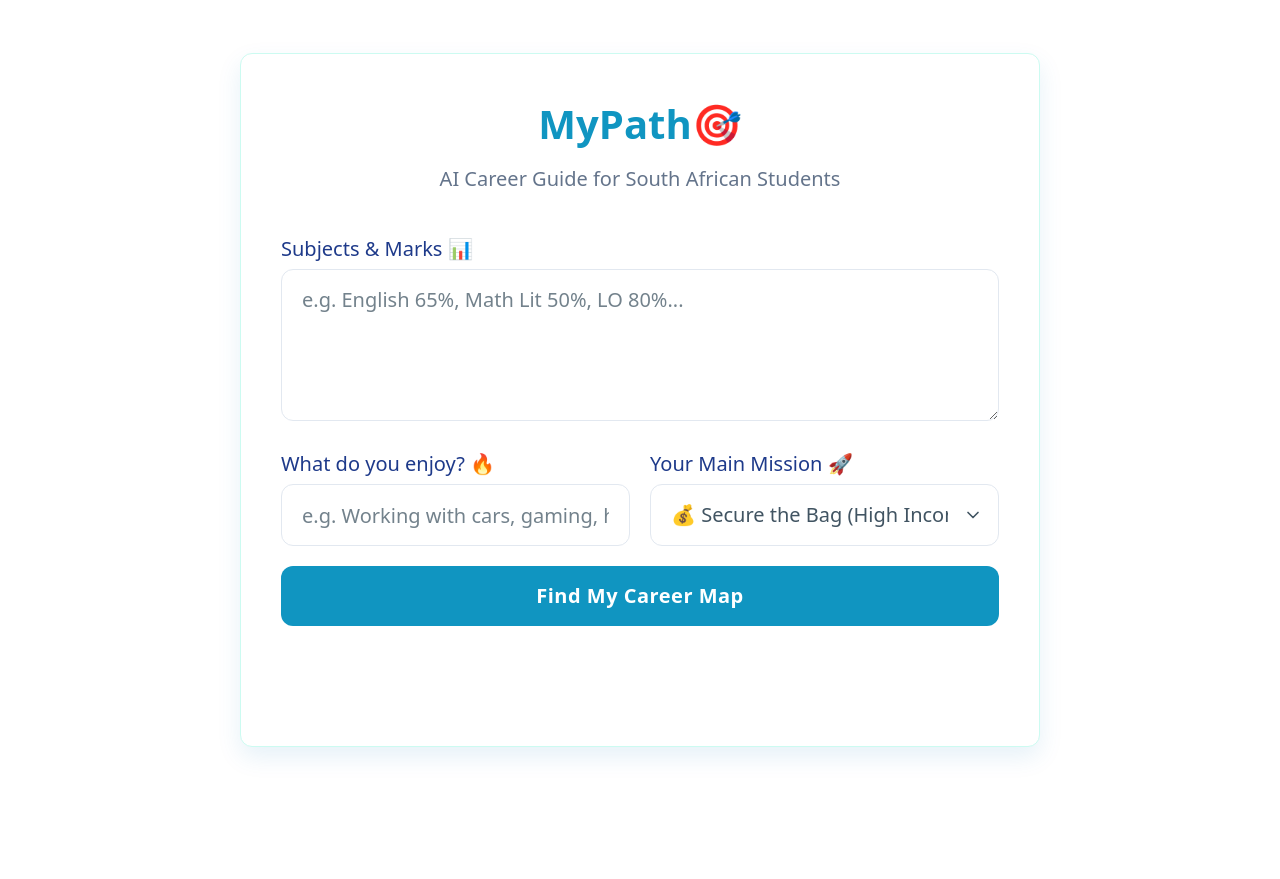
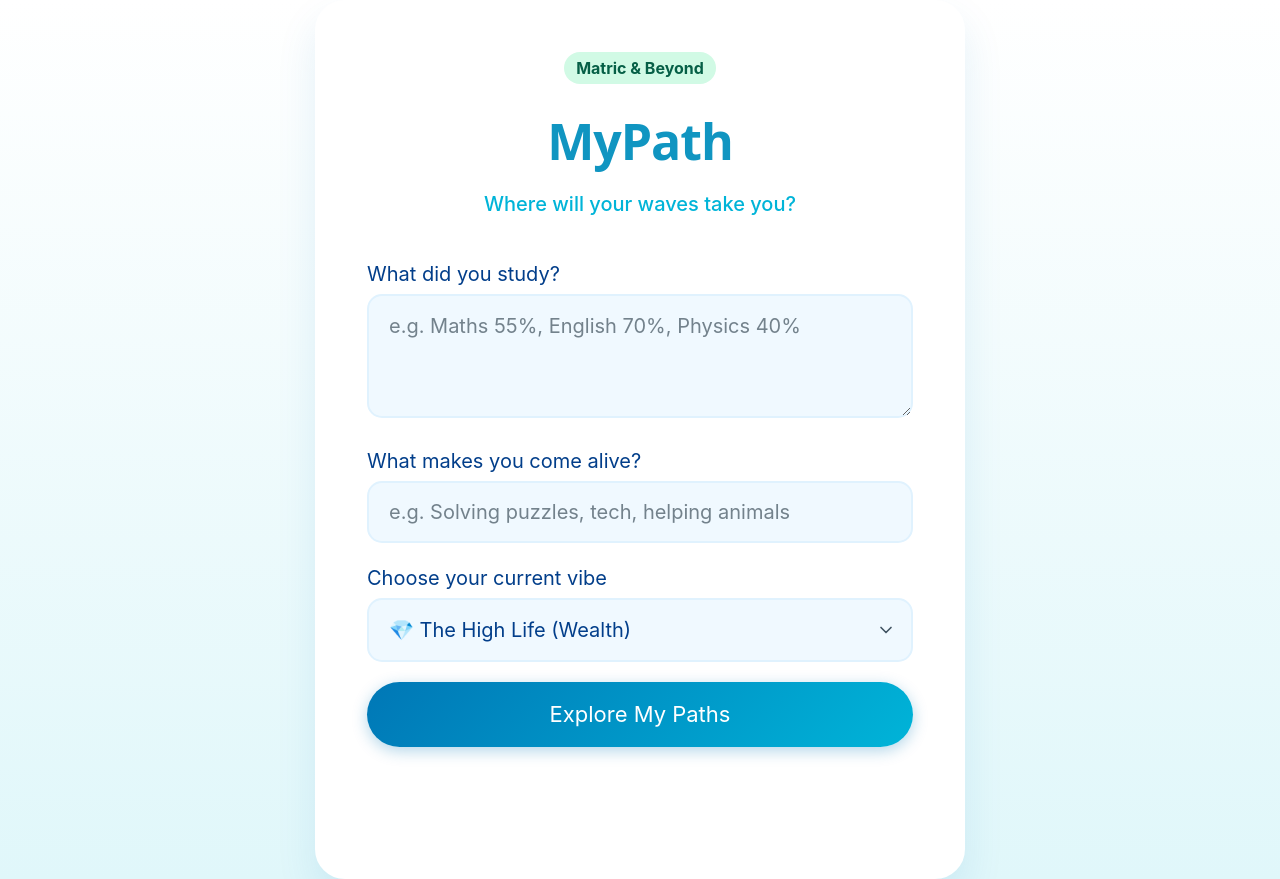
Before and after one commit to mosamapodile/MyPath, a Flask app: page / in a window 1280 px wide. Before the commit the page ends 757 px from the top, so only its background shows below. Run offline with Flask 3, Linux system fonts and the light colour scheme.

Commit message:
simple ui done

```diff
--- a/templates/index.html
+++ b/templates/index.html
@@ -7,80 +7,96 @@
     <title>MyPath | Career Navigator</title>
 
     <style>
-        /* Define your custom Ocean & Mint theme */
         :root {
-            --primary: #0077b6; /* Ocean Blue */
-            --primary-hover: #0096c7;
-            --background-color: #f0fdfa; /* Very soft Mint White background */
-            --card-background-color: #ffffff; /* Pure white forms */
-            --text-color: #1e3a8a; /* Dark Blue Text (not harsh black) */
-            --border-radius: 12px;
+            --primary: #0077b6; /* Deep Ocean */
+            --primary-hover: #023e8a;
+            --background-color: #e0f7fa; /* Pale Mint/Water */
+            --form-bg: #ffffff;
+            --mint-glow: #b2f2bb;
         }
 
         body {
-            background-color: var(--background-color);
-            color: var(--text-color);
+            /* This creates a soft 'underwater' gradient */
+            background: linear-gradient(180deg, #ffffff 0%, #e0f7fa 100%);
+            color: #023e8a;
+            min-height: 100vh;
             display: flex;
             align-items: center;
-            min-height: 100vh;
             justify-content: center;
+            font-family: 'Inter', system-ui, sans-serif;
         }
 
         main.container {
-            max-width: 800px;
-            background: var(--card-background-color);
-            padding: 2rem;
-            border-radius: var(--border-radius);
-            box-shadow: 0 10px 25px rgba(0, 119, 182, 0.1); /* Soft blue shadow */
-            border: 1px solid #ccfbf1; /* Very faint mint border */
+            max-width: 650px;
+            background: var(--form-bg);
+            padding: 2.5rem;
+            border-radius: 30px; /* Fun, bubbly corners */
+            box-shadow: 0 20px 40px rgba(0, 119, 182, 0.1);
+            border: 2px solid #ffffff;
         }
 
         h1 {
+            font-size: 2.5rem;
             color: var(--primary);
-            font-weight: 800;
             text-align: center;
             margin-bottom: 0.5rem;
+            letter-spacing: -1px;
         }
 
         .subtitle {
             text-align: center;
-            color: #64748b;
+            font-weight: 500;
+            color: #00b4d8;
             margin-bottom: 2rem;
         }
 
-        /* Styling Inputs with Mint Focus */
-        input, textarea, select {
-            border-color: #e2e8f0;
-            transition: border-color 0.2s, box-shadow 0.2s;
+        /* The 'Oceanic' Inputs */
+        textarea, input, select {
+            background-color: #f0f9ff !important;
+            border: 2px solid #e0f2fe !important;
+            border-radius: 15px !important;
+            color: #023e8a !important;
         }
 
-        input:focus, textarea:focus, select:focus {
-            border-color: #2dd4bf !important; /* Soft Mint Focus */
-            box-shadow: 0 0 0 3px rgba(45, 212, 191, 0.2) !important;
+        textarea:focus, input:focus, select:focus {
+            border-color: #00b4d8 !important;
+            box-shadow: 0 0 0 4px rgba(0, 180, 216, 0.15) !important;
         }
 
+        /* The Wave Button */
         button {
             border: none;
-            background-color: var(--primary);
-            font-weight: bold;
-            letter-spacing: 0.5px;
-            transition: transform 0.1s;
+            background: linear-gradient(135deg, #0077b6 0%, #00b4d8 100%);
+            border-radius: 50px; /* Pill shape */
+            padding: 0.8rem 2rem;
+            font-size: 1.1rem;
+            box-shadow: 0 4px 15px rgba(0, 119, 182, 0.3);
+            transition: all 0.3s ease;
         }
 
         button:hover {
-            background-color: var(--primary-hover);
-        }
-
-        button:active {
-            transform: scale(0.98);
+            transform: translateY(-2px);
+            box-shadow: 0 6px 20px rgba(0, 119, 182, 0.4);
         }
 
         #output {
-            white-space: pre-wrap; /* Keeps AI line breaks */
-            background-color: #f8fafc;
-            padding: 1rem;
-            border-radius: 8px;
-            border-left: 4px solid #2dd4bf; /* Mint accent line */
+            background: #fdfdfd;
+            border: 2px dashed #00b4d8;
+            border-radius: 20px;
+            padding: 1.5rem;
+            color: #1e3a8a;
+        }
+
+        /* Soft Mint Badge */
+        .badge {
+            display: inline-block;
+            padding: 4px 12px;
+            background: #d1fae5;
+            color: #065f46;
+            border-radius: 20px;
+            font-size: 0.8rem;
+            font-weight: bold;
+            margin-bottom: 1rem;
         }
     </style>
 </head>
@@ -88,41 +104,37 @@
     <main class="container">
 
         <header>
-            <h1>MyPath🎯</h1>
-            <p class="subtitle">AI Career Guide for South African Students</p>
+            <div style="text-align: center;"><span class="badge">Matric & Beyond</span></div>
+            <h1>MyPath</h1>
+            <p class="subtitle">Where will your waves take you?</p>
         </header>
 
         <section id="form-section">
-            <label for="subjects">Subjects & Marks 📊</label>
-            <textarea id="subjects" rows="4" placeholder="e.g. English 65%, Math Lit 50%, LO 80%..."></textarea>
+            <label for="subjects">What did you study? </label>
+            <textarea id="subjects" rows="3" placeholder="e.g. Maths 55%, English 70%, Physics 40%"></textarea>
 
-            <div class="grid">
-                <div>
-                    <label for="interests">What do you enjoy? 🔥</label>
-                    <input type="text" id="interests" placeholder="e.g. Working with cars, gaming, helping people">
-                </div>
-                <div>
-                    <label for="goal">Your Main Mission 🚀</label>
-                    <select id="goal">
-                        <option value="money">💰 Secure the Bag (High Income)</option>
-                        <option value="passion">🎨 Follow My Passion (Creative/Impact)</option>
-                        <option value="stable">🛡️ Safety First (Stable Jobs)</option>
-                    </select>
-                </div>
-            </div>
+            <label for="interests">What makes you come alive? </label>
+            <input type="text" id="interests" placeholder="e.g. Solving puzzles, tech, helping animals">
 
-            <button onclick="sendData()">Find My Career Map</button>
+            <label for="goal">Choose your current vibe </label>
+            <select id="goal">
+                <option value="money">💎 The High Life (Wealth)</option>
+                <option value="passion">🌊 The Flow (Passion)</option>
+                <option value="stable">⚓ The Anchor (Security)</option>
+            </select>
+
+            <button onclick="sendData()">Explore My Paths</button>
         </section>
 
         <section id="result-section" style="display:none;">
             <article>
                 <header>
-                    <strong id="res-title">Analyzing your future...</strong>
+                    <h3 id="res-title" style="margin:0; color:var(--primary);">Diving into the data...</h3>
                 </header>
                 <div id="output">
                     </div>
-                <footer>
-                    <button class="secondary outline" onclick="location.reload()">Start Over</button>
+                <footer style="text-align: center; border:none; background:transparent;">
+                    <button class="secondary outline" style="border-radius: 50px;" onclick="location.reload()">Try a Different Current</button>
                 </footer>
             </article>
         </section>
@@ -134,13 +146,11 @@
             const interests = document.getElementById('interests').value;
             const goal = document.getElementById('goal').value;
 
-            // Simple validation
             if(!subjects || !interests) {
-                alert("Please fill in your marks and interests first!");
+                alert("Give us some info so we can guide you!");
                 return;
             }
 
-            // UI Switch
             document.getElementById('form-section').style.display = 'none';
             document.getElementById('result-section').style.display = 'block';
 
@@ -152,10 +162,10 @@
                 });
 
                 const result = await response.json();
-                document.getElementById('res-title').innerText = "Your Personalized Career Roadmap";
+                document.getElementById('res-title').innerText = "Your Career Map 🗺️";
                 document.getElementById('output').innerText = result.message;
             } catch (error) {
-                document.getElementById('output').innerText = "Oops! The server took a taxi. Please try again.";
+                document.getElementById('output').innerText = "Looks like a wipeout. Refresh and try again!";
             }
         }
     </script>
```
